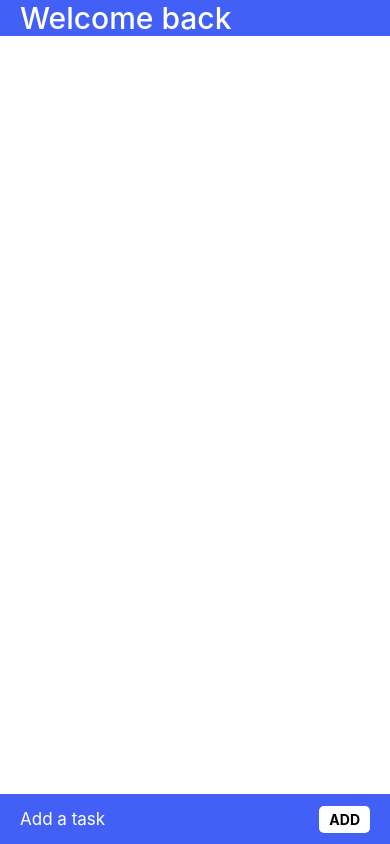
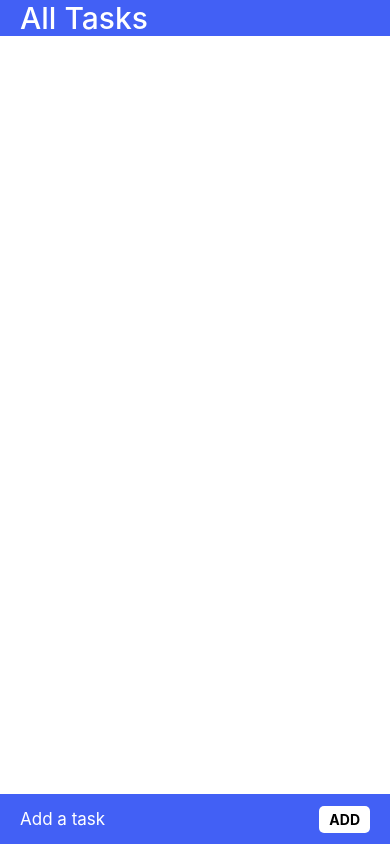
Before and after one commit to ismylsmylv/NativeToDo, a React Native app: screen / in a window 390 px wide. Built offline with nearby package versions, Linux system fonts and the light colour scheme.

Commit message:
more style fixes

```diff
--- a/App.tsx
+++ b/App.tsx
@@ -1,9 +1,8 @@
-import {StatusBar} from 'react-native';
-import React, {useState} from 'react';
+import React, {useEffect, useState} from 'react';
 import {
-  ImageBackground,
   SafeAreaView,
   ScrollView,
+  StatusBar,
   StyleSheet,
   Text,
   TextInput,
@@ -42,6 +41,15 @@ function formatDateToDayMonth(timestamp: string | number | Date) {
 function App(): React.JSX.Element {
   const [input, setinput] = useState('');
   const [todos, settodos] = useState([] as object | string | any);
+  const [completedCount, setcompletedCount] = useState(0);
+  const [remainCount, setremainCount] = useState(0);
+  useEffect(() => {
+    todos.map((elem: {completed: boolean}) => {
+      elem.completed
+        ? setcompletedCount(completedCount + 1)
+        : setremainCount(remainCount + 1);
+    });
+  }, [todos]);
 
   return (
     <SafeAreaView style={styles.main}>
@@ -52,19 +60,25 @@ function App(): React.JSX.Element {
         translucent={false}
         networkActivityIndicatorVisible={true}
       />
-      <ScrollView>
+      <ScrollView style={styles.back}>
         <View style={styles.backgroundContainer}>
-          <ImageBackground
+          <View
             style={styles.imageHero}
             // source={require('./img/background4.png')}
           >
-            <Text style={styles.backgroundContainerText}>Welcome back</Text>
-          </ImageBackground>
+            <Text style={styles.backgroundContainerText}>All Tasks</Text>
+            {/* <Text style={styles.backgroundContainerSubText}>
+              {completedCount}completed
+            </Text>
+            <Text style={styles.backgroundContainerSubText}>
+              {remainCount}remaining
+            </Text> */}
+          </View>
           {/* <LinearGradient
             colors={['#4c669f', '#3b5998', '#192f6a']}
             style={styles.linearGradient}></LinearGradient> */}
         </View>
-        <View>
+        <View style={styles.todoCardList}>
           {todos &&
             todos.map((elem: any) => {
               // const formattedDate = formatDateToDayMonth(elem.date);
@@ -191,6 +205,11 @@ const styles = StyleSheet.create({
     fontWeight: '500',
     color: 'white',
   },
+  backgroundContainerSubText: {
+    marginLeft: 20,
+    fontSize: 16,
+    color: 'white',
+  },
   todoCard: {
     borderColor: '#4260f5',
     borderWidth: 2,
@@ -209,6 +228,10 @@ const styles = StyleSheet.create({
     fontSize: 18,
     color: 'black',
     fontWeight: '500',
+  },
+  todoCardList: {
+    marginBottom: 60,
+    backgroundColor: 'white',
   },
   todoCardCompleteBtn: {
     alignSelf: 'flex-end',
@@ -265,6 +288,9 @@ const styles = StyleSheet.create({
     backgroundColor: 'white',
     borderRadius: 5,
   },
+  back: {
+    backgroundColor: 'white',
+  },
 });
 
 export default App;
```
